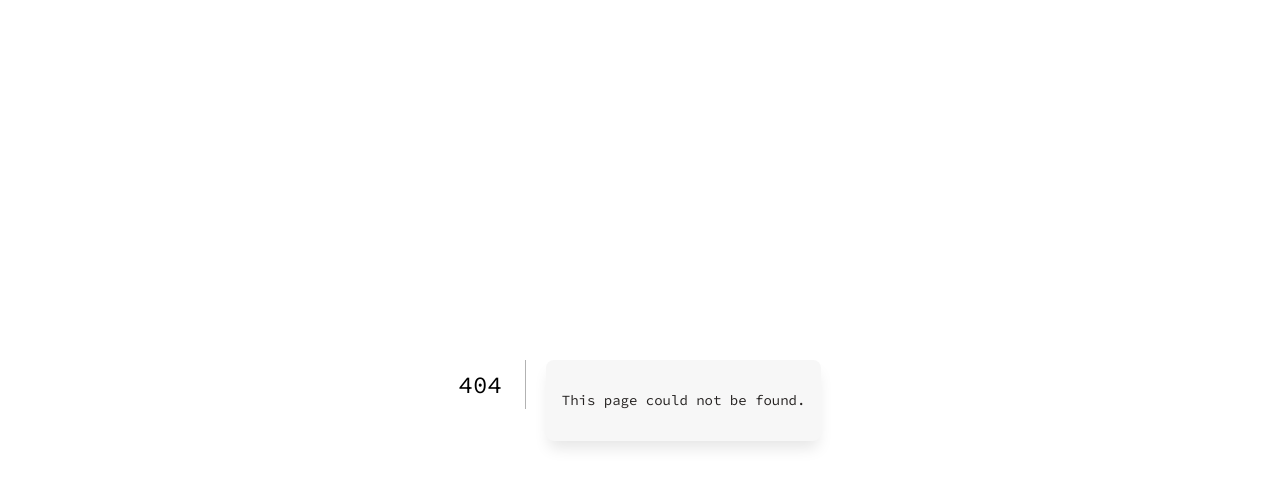
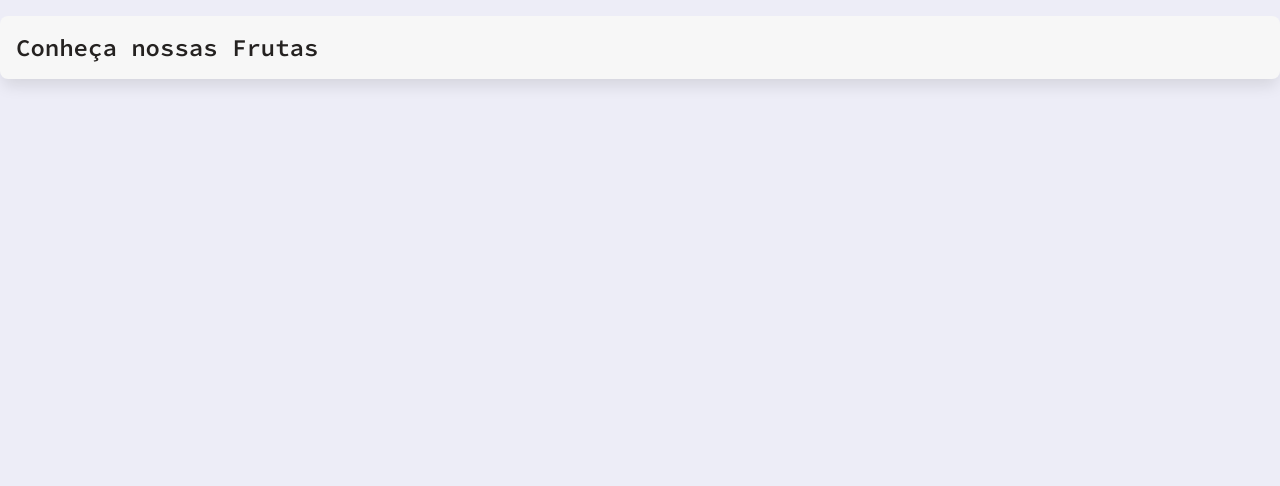
Before and after one commit to AlineMachadoTeixeira/exercicio-final-next-js, a Next.js app: page /produtos in a window 1280 px wide. Before the commit this address had no page. Shown: the top 486 px of the page. Built offline with nearby package versions, Linux system fonts and the light colour scheme.

Commit message:
criando paginas index e produtos

```diff
--- /dev/null
+++ b/src/pages/produtos.jsx
@@ -0,0 +1,9 @@
+export default function Produtos() {
+  return (
+    <>
+      <section>
+        <h2>Conheça nossas Frutas</h2>
+      </section>
+    </>
+  );
+}
--- a/src/styles/globals.css
+++ b/src/styles/globals.css
@@ -49,8 +49,8 @@ h2 {
   border-radius: var(--borda-arredondada);
   font-weight: bold;
 }
-/* .limitador {
+.limitador {
   width: 90%;
   max-width: 1000px;
   margin: auto;
-} */
+}
```
Also changed, not shown: src/pages/index.jsx (+9 -0 lines).
